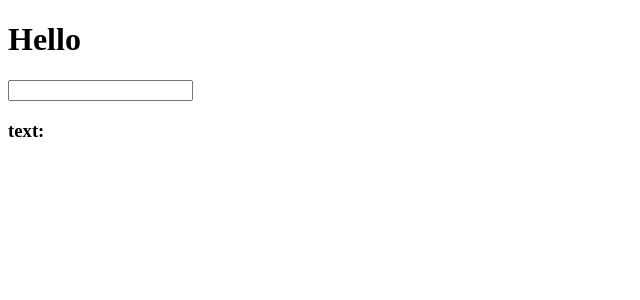
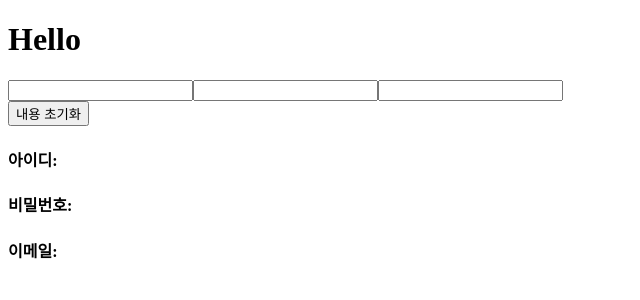
Before and after one commit to qkaxhfms/practice_react_2, a React (Create React App) app in the folder item3/: page / in a window 1280 px wide. Shown: the top 300 px of the page, without its empty margins (0-640 px from the left). Built offline with nearby package versions, Linux system fonts and the light colour scheme.

Commit message:
input내용 표시하기

```diff
--- a/item3/src/App.js
+++ b/item3/src/App.js
@@ -1,11 +1,11 @@
 import React from 'react';
-import Test6 from './Components/Test6';
+import Test7 from './Components/Test7';
 
 function App() {
   return (
     <div className="App">
       <h1>Hello</h1>
-      <Test6 />
+      <Test7 />
     </div>
   );
 }
--- /dev/null
+++ b/item3/src/Components/Test7.js
@@ -0,0 +1,51 @@
+import React, { Component } from 'react'
+
+class Test7 extends Component {
+    state={
+        userid:'',
+        userpw:'',
+        email:'',
+    }
+
+    handleChange1 = (e) => {
+        this.setState({
+            userid:e.target.value
+        })
+    }
+    handleChange2 = (e) => {
+        this.setState({
+            userpw:e.target.value
+        })
+    }
+    handleChange3 = (e) => {
+        this.setState({
+            email:e.target.value
+        })
+    }
+
+    handleReset = () => {
+        this.setState({
+            userid:'',
+            userpw:'',
+            email:''
+        })
+    }
+
+    render() {
+        const {userid, userpw, email} = this.state
+        return (
+            <div>
+                <div>
+                    <input text="text" value={userid} onChange={this.handleChange1} />
+                    <input text="text" value={userpw} onChange={this.handleChange2}/>
+                    <input text="text" value={email} onChange={this.handleChange3}/>
+                </div>
+                <button onClick={this.handleReset}>내용 초기화</button>
+                <h4>아이디:{userid}</h4>
+                <h4>비밀번호:{userpw}</h4>
+                <h4>이메일:{email}</h4>
+            </div>
+        );
+    }
+}
+export default Test7;
```
Also changed, not shown: 1 other file (tests, documents, lock files or other folders).
